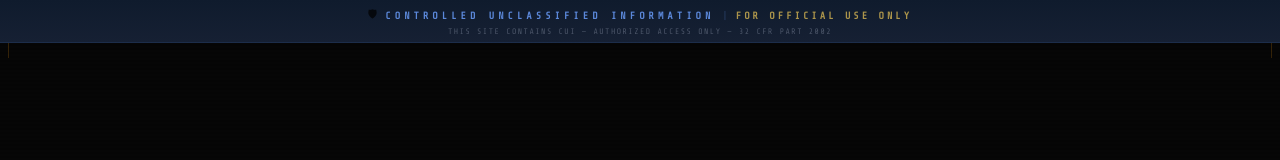
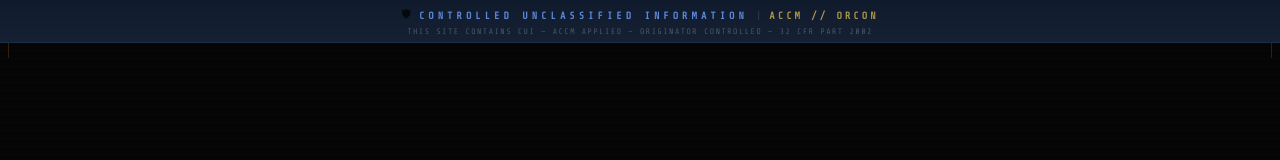
Before and after one commit to animward/mil-imint-ai, a plain HTML site: page index.html in a window 1280 px wide. Shown: the top 160 px of the page. Drawn offline with nearby package versions, Linux system fonts and the light colour scheme.

Commit message:
classification: CUI // ACCM // ORCON upgrade
Co-Authored-By: Claude Sonnet 4.6 (1M context) <noreply@anthropic.com>

```diff
--- a/index.html
+++ b/index.html
@@ -33,7 +33,7 @@ body::after{content:'';position:fixed;inset:0;background:repeating-linear-gradie
 .cui-banner .cui-shield{font-size:11px;opacity:.7}
 .cui-banner .cui-mark{font-size:10px;font-weight:700;letter-spacing:4px;color:rgba(100,149,237,.9)}
 .cui-banner .cui-sep{color:rgba(100,149,237,.3);font-size:10px}
-.cui-banner .cui-fouo{font-size:10px;font-weight:700;letter-spacing:3px;color:rgba(200,170,80,.85)}
+.cui-banner .cui-accm{font-size:10px;font-weight:700;letter-spacing:3px;color:rgba(200,170,80,.85)}
 .cui-banner .cui-full{font-size:8px;letter-spacing:1.5px;color:rgba(180,190,210,.35);margin-top:2px}
 
 </style>
@@ -44,9 +44,9 @@ body::after{content:'';position:fixed;inset:0;background:repeating-linear-gradie
     <span class="cui-shield">&#128737;</span>
     <span class="cui-mark">CONTROLLED UNCLASSIFIED INFORMATION</span>
     <span class="cui-sep">|</span>
-    <span class="cui-fouo">FOR OFFICIAL USE ONLY</span>
+    <span class="cui-accm">ACCM // ORCON</span>
   </div>
-  <div class="cui-full">THIS SITE CONTAINS CUI &#8212; AUTHORIZED ACCESS ONLY &#8212; 32 CFR PART 2002</div>
+  <div class="cui-full">THIS SITE CONTAINS CUI &#8212; ACCM APPLIED &#8212; ORIGINATOR CONTROLLED &#8212; 32 CFR PART 2002</div>
 </div>
 <div class="hc tl"></div><div class="hc tr"></div><div class="hc bl"></div><div class="hc br"></div>
 <div class="gate">
```
